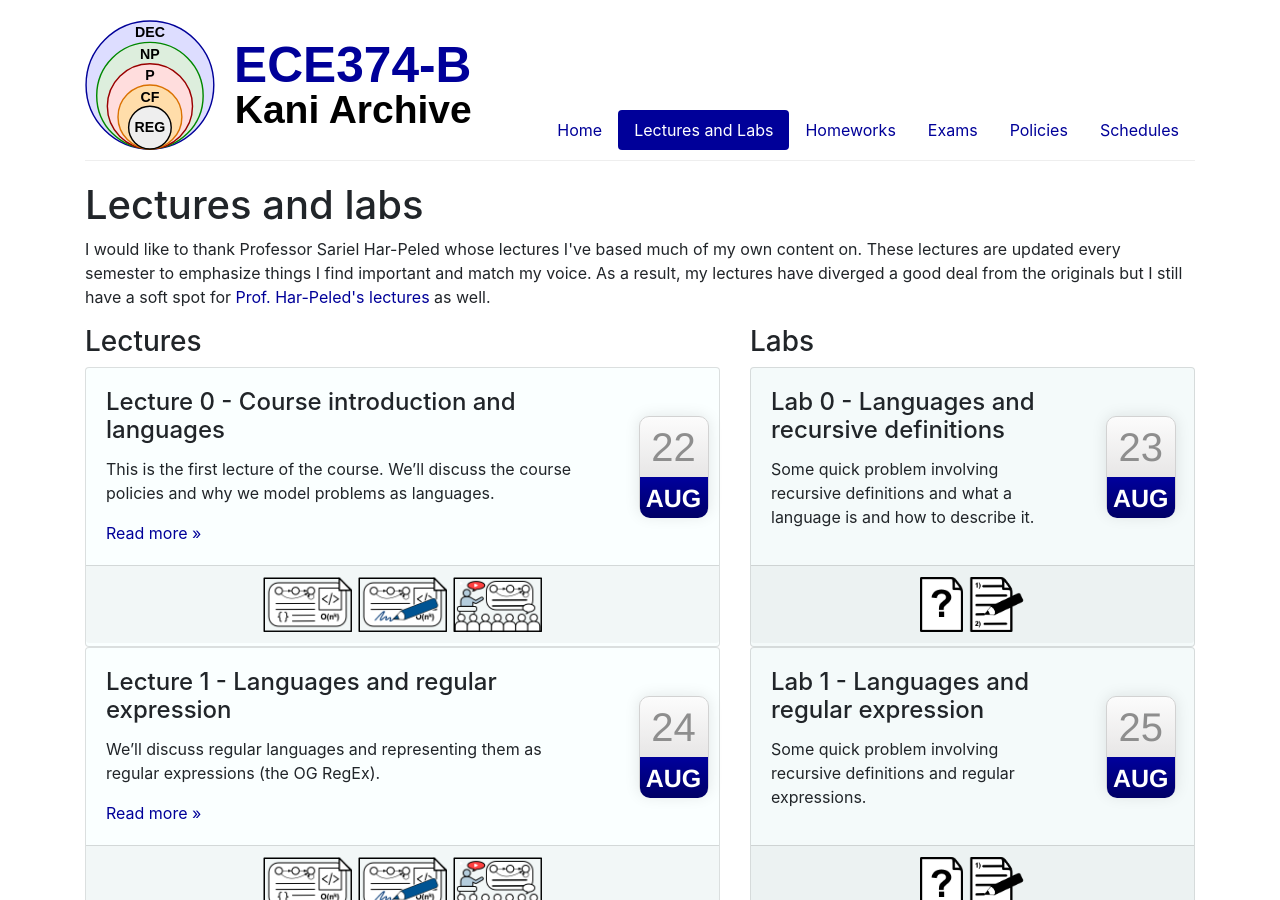
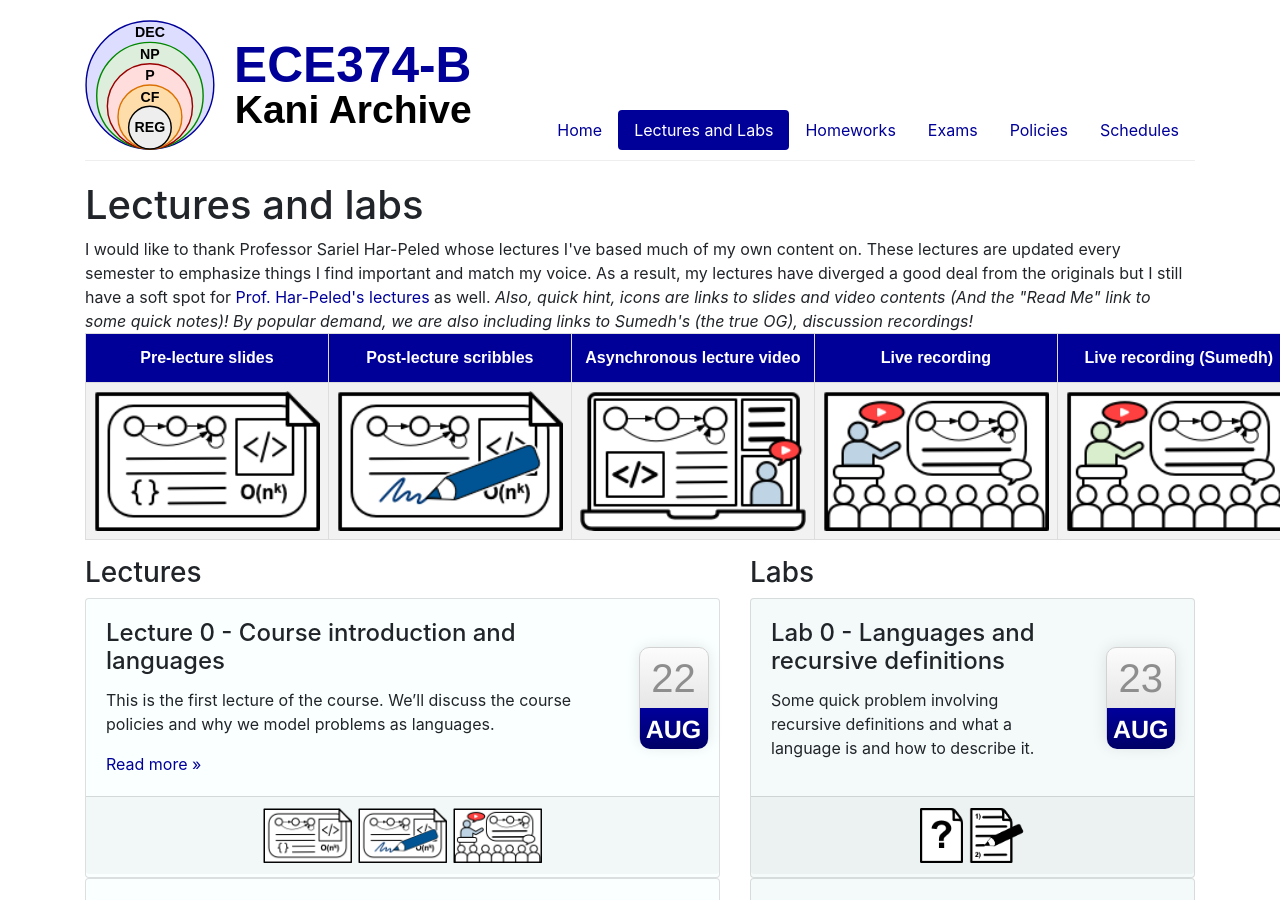
Before and after one commit to UIUC-ECE374B/su25, a Jekyll site: the page built from lectures.html, in a window 1280 px wide and 900 px high. Built offline with Jekyll 4.4.1, drawn with Linux system fonts in a browser that asks for light colours.

Commit message:
Updated icons and added icon for sumedh recording

```diff
--- a/_includes/lab-card.html
+++ b/_includes/lab-card.html
@@ -92,8 +92,17 @@
             style="text-decoration: none">
             <img class="slides-link"
                 alt="{{ lecture.title }}"
-                title="{{ lecture.title }} Recording"
-                src="{{ site.base }}/img/icons/lecture_recording.png" />
+                title="{{ lecture.title }} Recording (Kani)"
+                src="{{ site.base }}/img/icons/lecture_recording_3.png" />
+        </a>
+        {% endif %}
+        {% if lecture.link-recording-ta %}
+        <a href="{{ lecture.link-recording }}"
+            style="text-decoration: none">
+            <img class="slides-link"
+                alt="{{ lecture.title }}"
+                title="{{ lecture.title }} Recording (Sumedh)"
+                src="{{ site.base }}/img/icons/lecture_recording_3_sumedh.png" />
         </a>
         {% endif %}
     </div>
--- a/_includes/lecture-card.html
+++ b/_includes/lecture-card.html
@@ -76,7 +76,7 @@
             <img class="slides-link"
                 alt="{{ lecture.title }}"
                 title="{{ lecture.title }} Slides (Clean)"
-                src="{{ site.base }}/img/icons/slide_clean_2.png" />
+                src="{{ site.base }}/img/icons/slide_clean_3.png" />
         </a>
         {% endif %}
         {% if lecture.link-scribbles %}
@@ -85,7 +85,7 @@
             <img class="slides-link"
                 alt="{{ lecture.title }}"
                 title="{{ lecture.title }} Slides (Scribble)"
-                src="{{ site.base }}/img/icons/slide_scribble_2.png" />
+                src="{{ site.base }}/img/icons/slide_scribble_3.png" />
         </a>
         {% endif %}
         {% if lecture.pre-recording %}
@@ -94,7 +94,7 @@
             <img class="slides-link"
                 alt="{{ lecture.title }}"
                 title="{{ lecture.title }} Recording"
-                src="{{ site.base }}/img/icons/pre-recording.png" />
+                src="{{ site.base }}/img/icons/pre-recording_3.png" />
         </a>
         {% endif %}
         {% if lecture.link-recording %}
@@ -103,7 +103,7 @@
             <img class="slides-link"
                 alt="{{ lecture.title }}"
                 title="{{ lecture.title }} Recording"
-                src="{{ site.base }}/img/icons/lecture_recording.png" />
+                src="{{ site.base }}/img/icons/lecture_recording_3.png" />
         </a>
         {% endif %}
     </div>
--- a/lectures.html
+++ b/lectures.html
@@ -5,6 +5,51 @@ title: Lectures and labs
 ---
 
 I would like to thank Professor Sariel Har-Peled whose lectures I've based much of my own content on. These lectures are updated every semester to emphasize things I find important and match my voice. As a result, my lectures have diverged a good deal from the originals but I still have a soft spot for <a href="https://courses.engr.illinois.edu/cs374/fa2022/a/lec/lec_prerec/">Prof. Har-Peled's lectures</a> as well.
+
+<em> Also, quick hint, icons are links to slides and video contents (And the "Read Me" link to some quick notes)! By popular demand, we are also including links to Sumedh's (the true OG), discussion recordings! </em>
+
+<table id="customers">
+    <tr>
+      <th> Pre-lecture slides </th>
+      <th> Post-lecture scribbles</th>
+      <th> Asynchronous lecture video </th>
+      <th> Live recording </th>
+      <th> Live recording (Sumedh) </th>
+    </tr>
+    <tr>
+      <td>
+            <img class="lec_page_icons"
+                alt="{{ page.title }}"
+                title="{{ page.title }} Slides (Clean)"
+                src="{{ site.base }}/img/icons/slide_clean_3.png" />
+
+      </td>
+      <td>
+            <img class="lec_page_icons"
+                alt="{{ page.title }}"
+                title="{{ page.title }} Slides (Scribble)"
+                src="{{ site.base }}/img/icons/slide_scribble_3.png" />
+      </td>
+      <td>
+            <img class="lec_page_icons"
+                alt="{{ page.title }}"
+                title="{{ page.title }} Recording"
+                src="{{ site.base }}/img/icons/pre-recording_3.png" />
+      </td>
+      <td>
+            <img class="lec_page_icons"
+                alt="{{ page.title }}"
+                title="{{ page.title }} Recording"
+                src="{{ site.base }}/img/icons/lecture_recording_3.png" />
+      </td>
+      <td>
+        <img class="lec_page_icons"
+            alt="{{ page.title }}"
+            title="{{ page.title }} Recording"
+            src="{{ site.base }}/img/icons/lecture_recording_3_sumedh.png" />
+      </td>
+    </tr>
+  </table>
 
 {% comment %}
  <div class="card-columns">
```
Also changed, not shown: img/icons/lecture_recording_3.png (added), img/icons/lecture_recording_3_sumedh.png (added), img/icons/pre-recording_3.png (added), img/icons/slide_clean_3.png (added), img/icons/slide_scribble_3.png (added), 1 other file.
